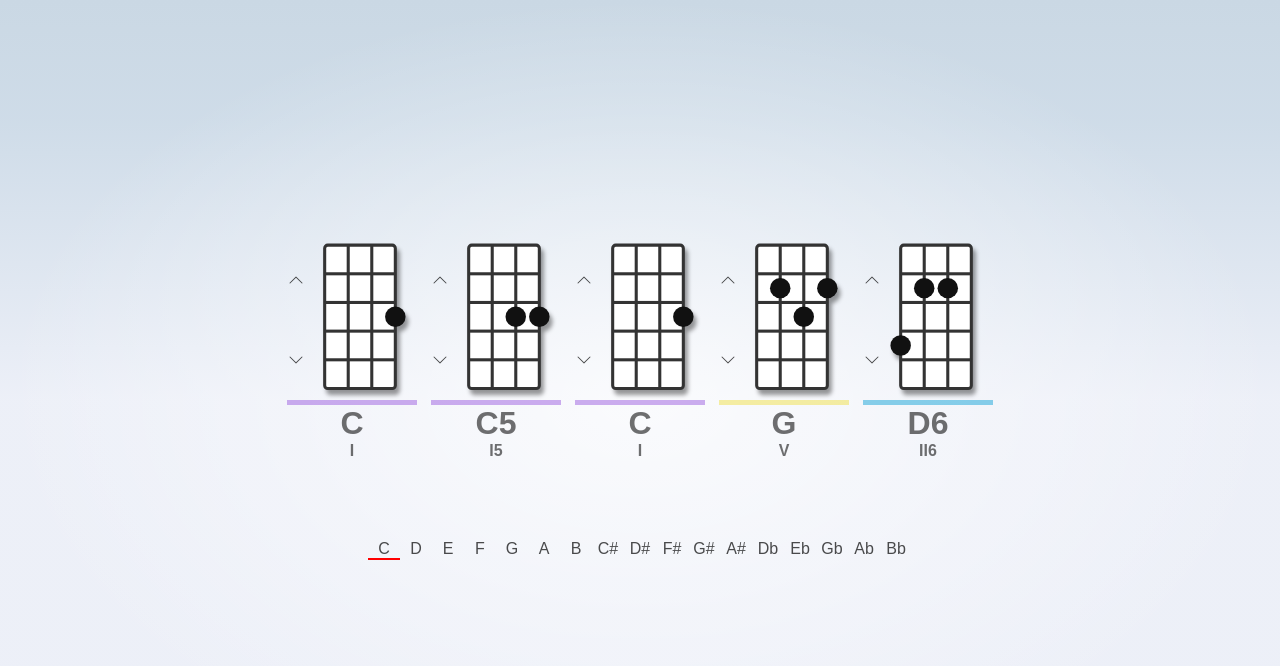
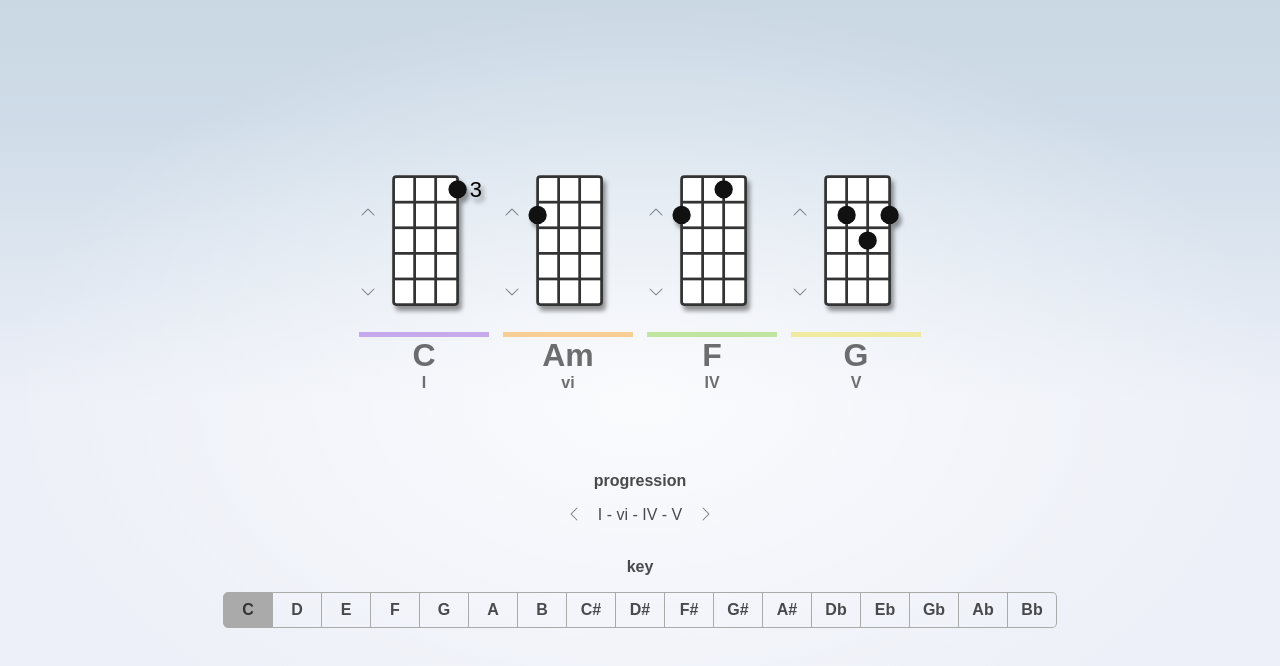
Before and after one commit to marginalhours/ukulele-progressions, a SvelteKit app: page / in a window 1280 px wide. Shown: the top 666 px of the page. Built offline with nearby package versions, Linux system fonts and the light colour scheme.

Commit message:
buttons for changing progression etc

```diff
--- a/src/lib/frettings.ts
+++ b/src/lib/frettings.ts
@@ -1,5 +1,5 @@
 import type { Chord } from './music/chords';
-import type { Pitch, Quality } from './music/types';
+import { unflatten, type Pitch, type PitchWithFlats, type Quality } from './music/types';
 
 /**
  * Generating these was cool but also a massive nerd snipe.
@@ -9,11 +9,11 @@ import type { Pitch, Quality } from './music/types';
  */
 
 export const getFrettingForChord = ({ tonic, quality }: Chord, index: number = 0): number[] => {
-	return frettings[tonic][quality][index];
+	return frettings[unflatten(tonic)][quality][index];
 };
 
 export const getFrettingsForChord = ({ tonic, quality }: Chord): number[][] => {
-	return frettings[tonic][quality];
+	return frettings[unflatten(tonic)][quality];
 };
 
 const frettings: Record<Pitch, Record<Quality, number[][]>> = {
--- a/src/lib/music/chords.ts
+++ b/src/lib/music/chords.ts
@@ -4,17 +4,17 @@
 
 import { type RelativeChord, relativeChordInSemitones } from './relativeChord';
 import { transposePitch } from './pitch';
-import type { Pitch, Quality } from './types';
-
-export const intervalToChord = (tonic: Pitch, interval: RelativeChord): Chord => {
-	const chordPitch = transposePitch(tonic, relativeChordInSemitones(interval));
-
-	return { tonic: chordPitch, quality: interval.quality };
-};
+import { unflatten, type Pitch, type PitchWithFlats, type Quality } from './types';
 
 export type Chord = {
 	tonic: Pitch;
 	quality: Quality;
+};
+
+export const intervalToChord = (tonic: PitchWithFlats, interval: RelativeChord): Chord => {
+	const chordPitch = transposePitch(unflatten(tonic), relativeChordInSemitones(interval));
+
+	return { tonic: chordPitch, quality: interval.quality };
 };
 
 export const chordToString = ({ tonic, quality }: Chord): string => {
--- a/src/lib/music/pitch.ts
+++ b/src/lib/music/pitch.ts
@@ -23,7 +23,3 @@ export const transposePitch = (pitch: Pitch, semitones: number): Pitch => {
 	const pitchIndex = pitchToIndex[pitch];
 	return pitches[(pitchIndex + semitones) % pitches.length];
 };
-
-export const getStringPitches = (string: Pitch, frets: number) => {
-	return Array.from(Array(frets).keys()).map((semitones) => transposePitch(string, semitones));
-};
--- a/src/lib/music/relativeChord.ts
+++ b/src/lib/music/relativeChord.ts
@@ -16,7 +16,9 @@ const intervalNumberToSemitones: { [key in Interval]: number } = {
 	III: 4,
 	IV: 5,
 	V: 7,
+	bVI: 8,
 	VI: 9,
+	bVII: 10,
 	VII: 11,
 	VIII: 12
 };
@@ -73,9 +75,9 @@ export const relativeChordToString = (interval: RelativeChord): string => {
  * Turn a guitar-style interval (vii, Vdim etc) into an Interval object
  */
 export const parseRelativeChord = (intervalString: string): RelativeChord | null => {
-	// This regex needs a leading b for flats (boo) and possibly for 7ths and 6ths or slash chords
-	// lads by the time we're talking bV7 are we really talking 'intervals' at all any more; is that not just a chord
-	const matches = intervalString.match(/(^[VI]+|^[vi]+)(aug|dim|maj7|5|6|7|sus2|sus4){0,1}/);
+	const matches = intervalString.match(
+		/^(b?[VI]+|[vi]+)(maj7|aug7|dim7|aug|dim|5|6|7|sus2|sus4){0,1}/
+	);
 
 	if (matches === null) {
 		return null;
@@ -86,29 +88,35 @@ export const parseRelativeChord = (intervalString: string): RelativeChord | null
 	const [_, __, rawQuality] = matches;
 
 	switch (rawQuality) {
+		case 'maj7':
+			quality = 'major-7th';
+			break;
+		case 'aug7':
+			quality = 'augmented-7th';
+			break;
+		case 'dim7':
+			quality = 'diminished-7th';
+			break;
 		case 'aug':
 			quality = 'augmented';
 			break;
 		case 'dim':
 			quality = 'diminished';
 			break;
-		case 'maj7':
-			quality = 'major-7th';
+		case '5':
+			quality = '5';
+			break;
+		case '6':
+			quality = '6';
 			break;
 		case '7':
 			quality = quality === 'major' ? 'dominant-7th' : 'minor-7th';
 			break;
-		case '6':
-			quality = '6';
-			break;
-		case '5':
-			quality = '5';
+		case 'sus2':
+			quality = 'suspended-2nd';
 			break;
 		case 'sus4':
 			quality = 'suspended-4th';
-			break;
-		case 'sus2':
-			quality = 'suspended-2nd';
 			break;
 	}
 
@@ -118,7 +126,7 @@ export const parseRelativeChord = (intervalString: string): RelativeChord | null
 };
 
 /*
- * Fancy tagged template literal for writing progressions like progression`I iii IV V`
+ * Fancy tagged template literal for writing progressions like $`I iii IV V`
  */
 export const progression = (strings: TemplateStringsArray, ...values: any): RelativeChord[] => {
 	return strings[0].split(/[\s-]/).map(parseRelativeChord) as RelativeChord[];
--- a/src/lib/music/types.ts
+++ b/src/lib/music/types.ts
@@ -1,11 +1,35 @@
-export const intervals = ['I', 'II', 'III', 'IV', 'V', 'VI', 'VII', 'VIII'] as const;
+export const intervals = ['I', 'II', 'III', 'IV', 'V', 'bVI', 'VI', 'bVII', 'VII', 'VIII'] as const;
 export type Interval = (typeof intervals)[number];
+
+export const letterNotes = ['C', 'D', 'E', 'F', 'G', 'A', 'B'] as const;
+export type LetterNote = (typeof letterNotes)[number];
 
 export const pitches = ['C', 'C#', 'D', 'D#', 'E', 'F', 'F#', 'G', 'G#', 'A', 'A#', 'B'] as const;
 export type Pitch = (typeof pitches)[number];
 
 export const pitchesWithFlats = [...pitches, 'Bb', 'Ab', 'Gb', 'Eb', 'Db'] as const;
 export type PitchWithFlats = (typeof pitchesWithFlats)[number];
+
+export const unflatten = (pitch: PitchWithFlats): Pitch => {
+	if (pitch.indexOf('b') === -1) {
+		return pitch as Pitch;
+	}
+
+	switch (pitch) {
+		case 'Db':
+			return 'C#';
+		case 'Eb':
+			return 'D#';
+		case 'Gb':
+			return 'F#';
+		case 'Ab':
+			return 'G#';
+		case 'Bb':
+			return 'A#';
+	}
+
+	return pitch;
+};
 
 export const displayPitches = [
 	'C',
--- a/src/routes/+page.svelte
+++ b/src/routes/+page.svelte
@@ -9,8 +9,12 @@
 		randomizeTonic,
 		setTonic,
 		previousFretting,
-		nextFretting
+		nextFretting,
+		previousProgression,
+		nextProgression
 	} from './progressionStore';
+	import { relativeChordToString } from '$lib/music/relativeChord';
+	import Chevron from './Chevron.svelte';
 
 	const onKeyDown = (e: KeyboardEvent) => {
 		if (e.code == 'Space') {
@@ -28,6 +32,7 @@
 	<section class="fretting-section">
 		{#each $chords as _, index}
 			<ChordPanel
+				{tonic}
 				chord={$chords[index]}
 				relativeChord={$progression[index]}
 				fretted={$frettings[index]}
@@ -36,13 +41,28 @@
 			/>
 		{/each}
 	</section>
-	<section class="progression-section" />
+	<section class="progression-section">
+		<h2 class="progression-title">Progression</h2>
+		<div class="progression-section-chords">
+			<div on:click={previousProgression} class="progression-control progression-control-previous">
+				<Chevron />
+			</div>
+			{$progression.map((p) => relativeChordToString(p)).join(' - ')}
+			<div on:click={nextProgression} class="progression-control progression-control-next">
+				<Chevron />
+			</div>
+		</div>
+	</section>
 	<section class="tonic-section">
-		{#each displayPitches as pitch}
-			<span on:click={() => setTonic(pitch)} class={pitch === $tonic ? 'selected-pitch' : ''}
-				>{pitch}</span
-			>
-		{/each}
+		<h2 class="tonic-title">Key</h2>
+		<div class="tonic-section-tonics">
+			{#each displayPitches as pitch}
+				<span
+					on:click={() => setTonic(pitch)}
+					class={pitch === $tonic ? 'selected-tonic tonic-button' : 'tonic-button'}>{pitch}</span
+				>
+			{/each}
+		</div>
 	</section>
 </main>
 
@@ -64,20 +84,89 @@
 	}
 
 	.progression-section {
+		margin-top: 5em;
+		display: flex;
+		justify-content: center;
+		flex-direction: column;
+	}
+
+	.progression-title {
+		font-weight: bold;
+		text-transform: lowercase;
+		margin: 0 auto;
+		margin-bottom: 1em;
+	}
+
+	.progression-control {
+		cursor: pointer;
+		margin: 0 1em;
+		opacity: 0.7;
+		transition: opacity 100ms ease-in-out;
+	}
+
+	.progression-control:hover {
+		cursor: pointer;
+		opacity: 1;
+	}
+
+	.progression-control-previous {
+		transform: scaleX(-1);
+	}
+
+	.progression-section-chords {
+		display: flex;
 	}
 
 	.tonic-section {
-		margin-top: 5em;
+		margin-top: 2em;
+		display: flex;
+		justify-content: center;
+		flex-direction: column;
+		user-select: none;
 	}
 
-	.tonic-section span {
+	.tonic-title {
+		font-weight: bold;
+		text-transform: lowercase;
+		margin: 0 auto;
+		margin-bottom: 1em;
+	}
+
+	.tonic-button {
 		display: inline-block;
 		text-align: center;
 		width: 32px;
 		cursor: pointer;
+		font-weight: bold;
+		border-top: 1px solid #aaa;
+		border-bottom: 1px solid #aaa;
+		padding: 0.5em 0.5em;
+		border-collapse: collapse;
+		border-right: 1px solid #aaa;
 	}
 
-	.selected-pitch {
-		border-bottom: 2px solid #f00;
+	.tonic-button:first-child {
+		border-top: 1px solid #aaa;
+		border-bottom: 1px solid #aaa;
+		border-left: 1px solid #aaa;
+		border-top-left-radius: 5px;
+		border-bottom-left-radius: 5px;
+	}
+
+	.tonic-button:last-child {
+		border-top: 1px solid #aaa;
+		border-bottom: 1px solid #aaa;
+		border-right: 1px solid #aaa;
+		border-top-right-radius: 5px;
+		border-bottom-right-radius: 5px;
+	}
+
+	.tonic-button:hover {
+		background-color: #ccc;
+	}
+
+	.selected-tonic,
+	.selected-tonic:hover {
+		background-color: #aaa;
 	}
 </style>
--- a/src/routes/ChordDiagram.svelte
+++ b/src/routes/ChordDiagram.svelte
@@ -26,7 +26,7 @@
 		lineColor: '#333',
 		lineWidth: 3,
 		marginLeft: 28,
-		marginRight: 28,
+		marginRight: 42,
 		marginTop: 5,
 		marginBottom: 5
 	};
@@ -34,15 +34,31 @@
 	export let fretted: (number | null)[] = [];
 	export let style: DiagramStyle = defaultDiagramStyle;
 
+	const findLowestFret = (fretted: number[]) => {
+		const maxFret = Math.max(...fretted);
+		let lowestFret = maxFret > 4 ? maxFret - 3 : 1;
+
+		while (fretted.every((fret) => fret === 0 || fret > lowestFret)) {
+			lowestFret += 1;
+		}
+
+		// This is (usually) safe and looks way better
+		if (lowestFret === 2) {
+			lowestFret = 1;
+		}
+
+		return lowestFret;
+	};
+
 	// Layout calculations
 
-	const diagramWidth = 125;
+	const diagramWidth = 140;
 	const diagramHeight = 150;
 	const dotRadius = 10;
 	const labelFontSize = 24;
 
 	const diagramStyle = { ...style, ...defaultDiagramStyle };
-	$: lowestFret = Math.max(...fretted) > 4 ? Math.max(...fretted) - 3 : 1;
+	$: lowestFret = findLowestFret(fretted);
 	$: relativeFrets = fretted.map((fret) => fret - lowestFret);
 
 	const boardWidth = diagramWidth - (diagramStyle.marginLeft + diagramStyle.marginRight);
@@ -50,7 +66,7 @@
 
 	const dotFretIncrement = boardHeight / 5;
 
-	const fretLabelXcoord = diagramWidth - 0.4 * labelFontSize;
+	const fretLabelXcoord = diagramWidth - 1.2 * labelFontSize;
 	const fretLabelYCoord = diagramStyle.marginTop + 0.5 * dotFretIncrement;
 
 	let dotYCoords: (number | null)[];
@@ -210,7 +226,7 @@
 			class="chord-diagram-fret-label"
 			font-size={labelFontSize}
 			dominant-baseline="central"
-			text-anchor="middle"
+			text-anchor="start"
 			>{lowestFret}
 		</text>
 	{/if}
@@ -219,6 +235,7 @@
 <style>
 	.chord-diagram {
 		filter: drop-shadow(3px 5px 2px rgb(0 0 0 / 0.4));
+		user-select: none;
 	}
 
 	.chord-diagram-note {
--- a/src/routes/ChordPanel.svelte
+++ b/src/routes/ChordPanel.svelte
@@ -3,7 +3,9 @@
 	import { relativeChordToString, type RelativeChord } from '../lib/music/relativeChord';
 	import { chordToString, type Chord } from '../lib/music/chords';
 	import Chevron from './Chevron.svelte';
+	import type { PitchWithFlats } from '../lib/music/types';
 
+	export let tonic: PitchWithFlats;
 	export let relativeChord: RelativeChord;
 	export let chord: Chord;
 	export let fretted: (number | null)[];
@@ -48,6 +50,7 @@
 <style>
 	.chord-panel-wrapper {
 		position: relative;
+		user-select: none;
 	}
 
 	.chord-topper {
@@ -80,11 +83,12 @@
 		justify-content: center;
 		align-items: center;
 		cursor: pointer;
-		transition: transform 100ms ease-in-out;
+		opacity: 0.7;
+		transition: opacity 100ms ease-in-out;
 	}
 
 	.fretting-control:hover {
-		transform: scale(1.1);
+		opacity: 1;
 	}
 
 	.fretting-control-up {
--- a/src/routes/progressionStore.ts
+++ b/src/routes/progressionStore.ts
@@ -1,7 +1,7 @@
 import { writable, derived } from 'svelte/store';
 import { chooseWithout } from '../lib/utilities';
 import { progression as $, type RelativeChord } from '../lib/music/relativeChord';
-import { pitches, type Pitch } from '../lib/music/types';
+import { pitches, type Pitch, type PitchWithFlats } from '../lib/music/types';
 import { intervalToChord } from '../lib/music/chords';
 import { getFrettingForChord, getFrettingsForChord } from '../lib/frettings';
 
@@ -14,16 +14,23 @@ const progressions = [
 	$`I-IIIdim-IV-V7`,
 	$`III7-vi-iv-I`,
 	$`I-III-IV-iv`, // creep
-	$`I-VI7-II7-II-I`, // circus cadence
+	$`I-VI7-II7-V-I`, // circus cadence
 	$`IV-ii-v-I`, // more minor,
 	$`v-ii-IV-I`, // ditto but moved around,
-	$`I-I5-I-V-II6` // II6 is wrong, it's F#major in G (frex)
+	$`I-I5-I-V-II6`, // II6 is wrong, it's F#major in G (frex)
+	$`i7-IV-VII-v`
 ];
 
 // G-G5-D-Adim7(no3)-Adim7-Em-A-D-D75 This sounds good
 
-const tonic = writable<Pitch>('C');
-const progression = writable<RelativeChord[]>(progressions[11]);
+const tonic = writable<PitchWithFlats>('C');
+const progressionIndex = writable<number>(0);
+
+const progression = derived(
+	[progressionIndex],
+	([$progressionIndex]) => progressions[$progressionIndex]
+);
+
 const frettingOffsets = writable<number[]>(progressions[0].map((_) => 0));
 
 const chords = derived(
@@ -40,8 +47,8 @@ const frettings = derived([chords, frettingOffsets], ([$chords, $frettingOffsets
 
 const resetFretIndices = () => {
 	// Hacky fret index reset
-	progression.update((current) => {
-		frettingOffsets.update((_) => current.map((_) => 0));
+	progressionIndex.update((current) => {
+		frettingOffsets.update((_) => progressions[current].map((_) => 0));
 		return current;
 	});
 };
@@ -75,6 +82,14 @@ const nextFretting = (chord: Chord, chordIndex: number) => {
 	});
 };
 
+const previousProgression = () => {
+	progressionIndex.update((current) => (progressions.length + current - 1) % progressions.length);
+};
+
+const nextProgression = () => {
+	progressionIndex.update((current) => (progressions.length + current + 1) % progressions.length);
+};
+
 export {
 	tonic,
 	progression,
@@ -83,5 +98,7 @@ export {
 	setTonic,
 	randomizeTonic,
 	previousFretting,
-	nextFretting
+	nextFretting,
+	previousProgression,
+	nextProgression
 };
```
